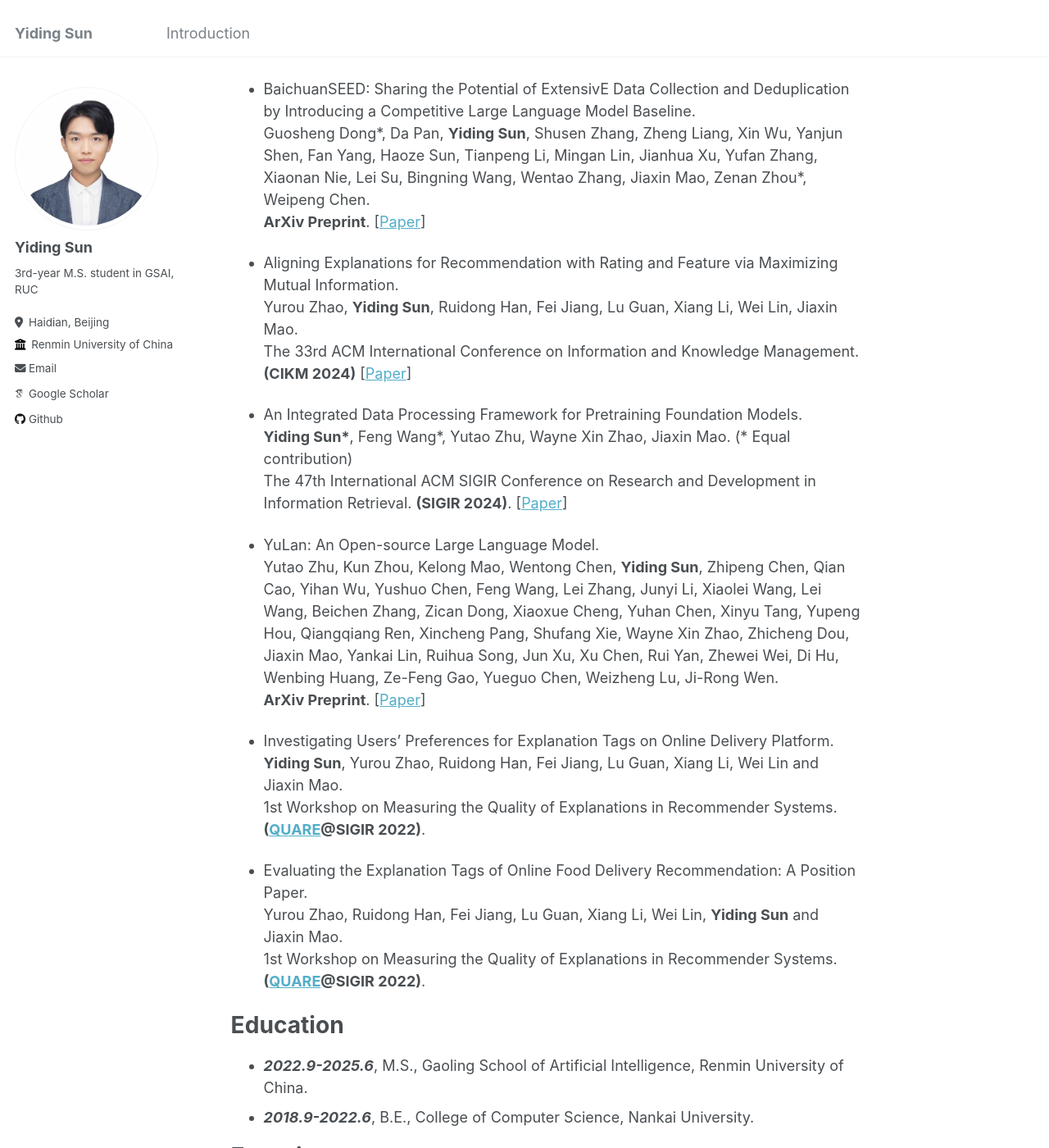
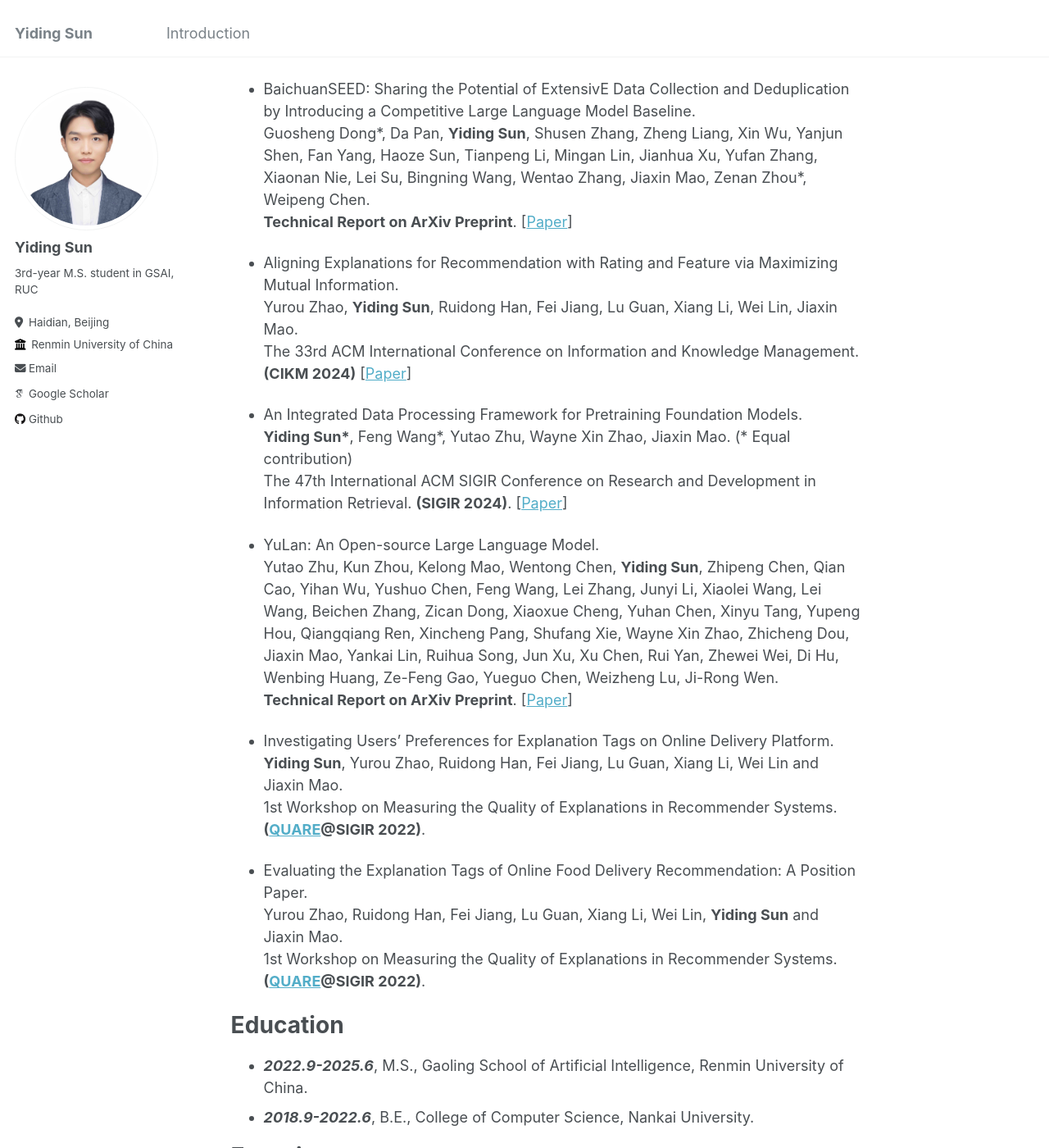
Before and after one commit to Emanual20/Emanual20.github.io, a Jekyll site: the page built from _pages/about.md, in a window 1280 px wide and 1400 px high, scrolled down 658 px. Shown: the whole window at 82% size. Built offline with Jekyll 4.4.1, drawn with Linux system fonts in a browser that asks for light colours; some web fonts are replaced.

Commit message:
Update about.md

```diff
--- a/_pages/about.md
+++ b/_pages/about.md
@@ -25,7 +25,7 @@ Kun Zhou, Yutao Zhu, Zhipeng Chen, Kelong Mao, Wentong Chen, Yushuo Chen, **Yidi
 
 * BaichuanSEED: Sharing the Potential of ExtensivE Data Collection and Deduplication by Introducing a Competitive Large Language Model Baseline. \
 Guosheng Dong\*, Da Pan, **Yiding Sun**, Shusen Zhang, Zheng Liang, Xin Wu, Yanjun Shen, Fan Yang, Haoze Sun, Tianpeng Li, Mingan Lin, Jianhua Xu, Yufan Zhang, Xiaonan Nie, Lei Su, Bingning Wang, Wentao Zhang, Jiaxin Mao, Zenan Zhou\*, Weipeng Chen. \
-**ArXiv Preprint**. [[Paper](https://arxiv.org/abs/2408.15079)]
+**Technical Report on ArXiv Preprint**. [[Paper](https://arxiv.org/abs/2408.15079)]
 
 * Aligning Explanations for Recommendation with Rating and Feature via Maximizing Mutual Information. \
 Yurou Zhao, **Yiding Sun**, Ruidong Han, Fei Jiang, Lu Guan, Xiang Li, Wei Lin, Jiaxin Mao. \
@@ -37,7 +37,7 @@ The 47th International ACM SIGIR Conference on Research and Development in Infor
 
 * YuLan: An Open-source Large Language Model. \
 Yutao Zhu, Kun Zhou, Kelong Mao, Wentong Chen, **Yiding Sun**, Zhipeng Chen, Qian Cao, Yihan Wu, Yushuo Chen, Feng Wang, Lei Zhang, Junyi Li, Xiaolei Wang, Lei Wang, Beichen Zhang, Zican Dong, Xiaoxue Cheng, Yuhan Chen, Xinyu Tang, Yupeng Hou, Qiangqiang Ren, Xincheng Pang, Shufang Xie, Wayne Xin Zhao, Zhicheng Dou, Jiaxin Mao, Yankai Lin, Ruihua Song, Jun Xu, Xu Chen, Rui Yan, Zhewei Wei, Di Hu, Wenbing Huang, Ze-Feng Gao, Yueguo Chen, Weizheng Lu, Ji-Rong Wen. \
-**ArXiv Preprint**. [[Paper](https://arxiv.org/abs/2406.19853)]
+**Technical Report on ArXiv Preprint**. [[Paper](https://arxiv.org/abs/2406.19853)]
 
 
 * Investigating Users' Preferences for Explanation Tags on Online Delivery Platform. \
```
